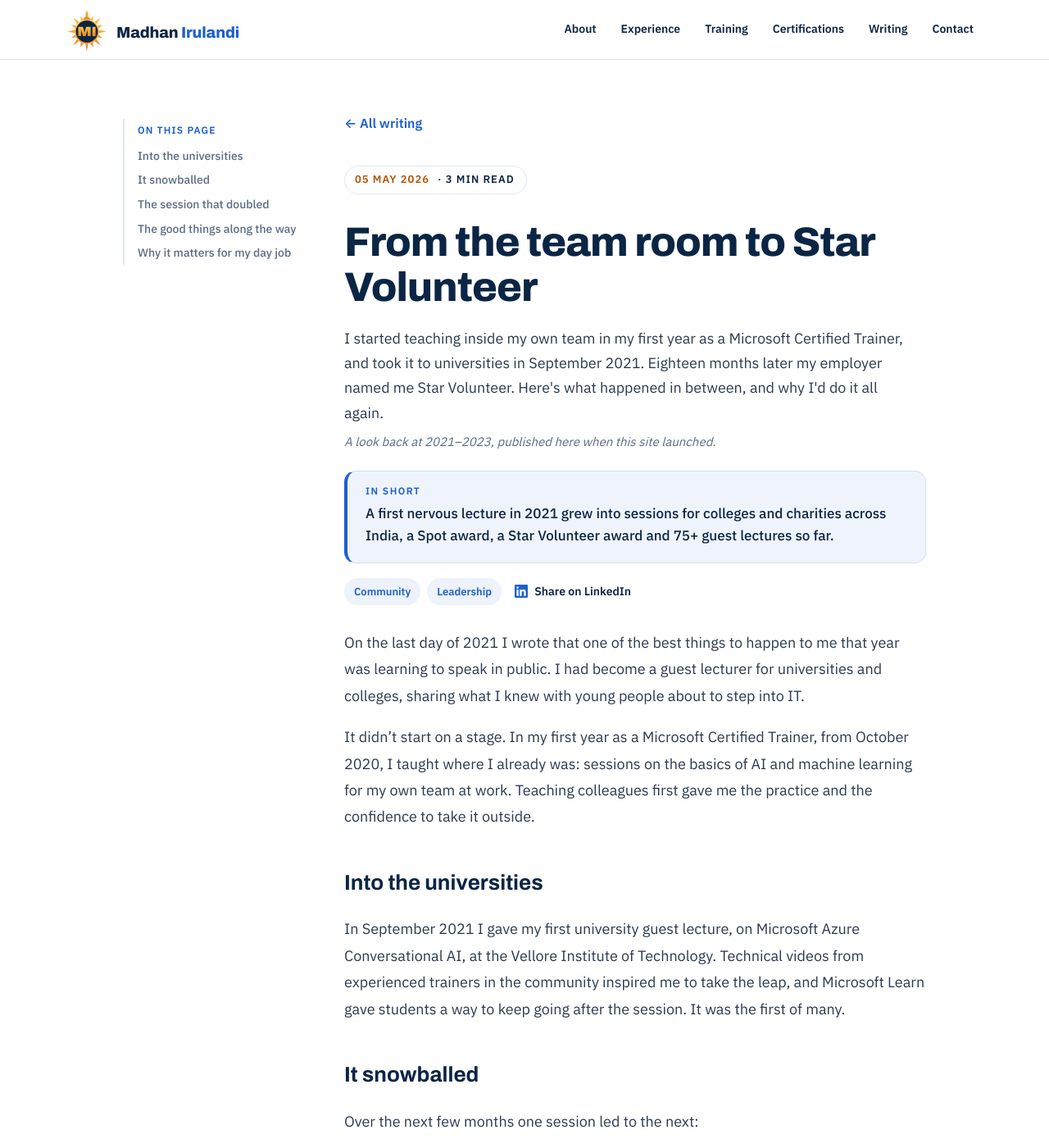
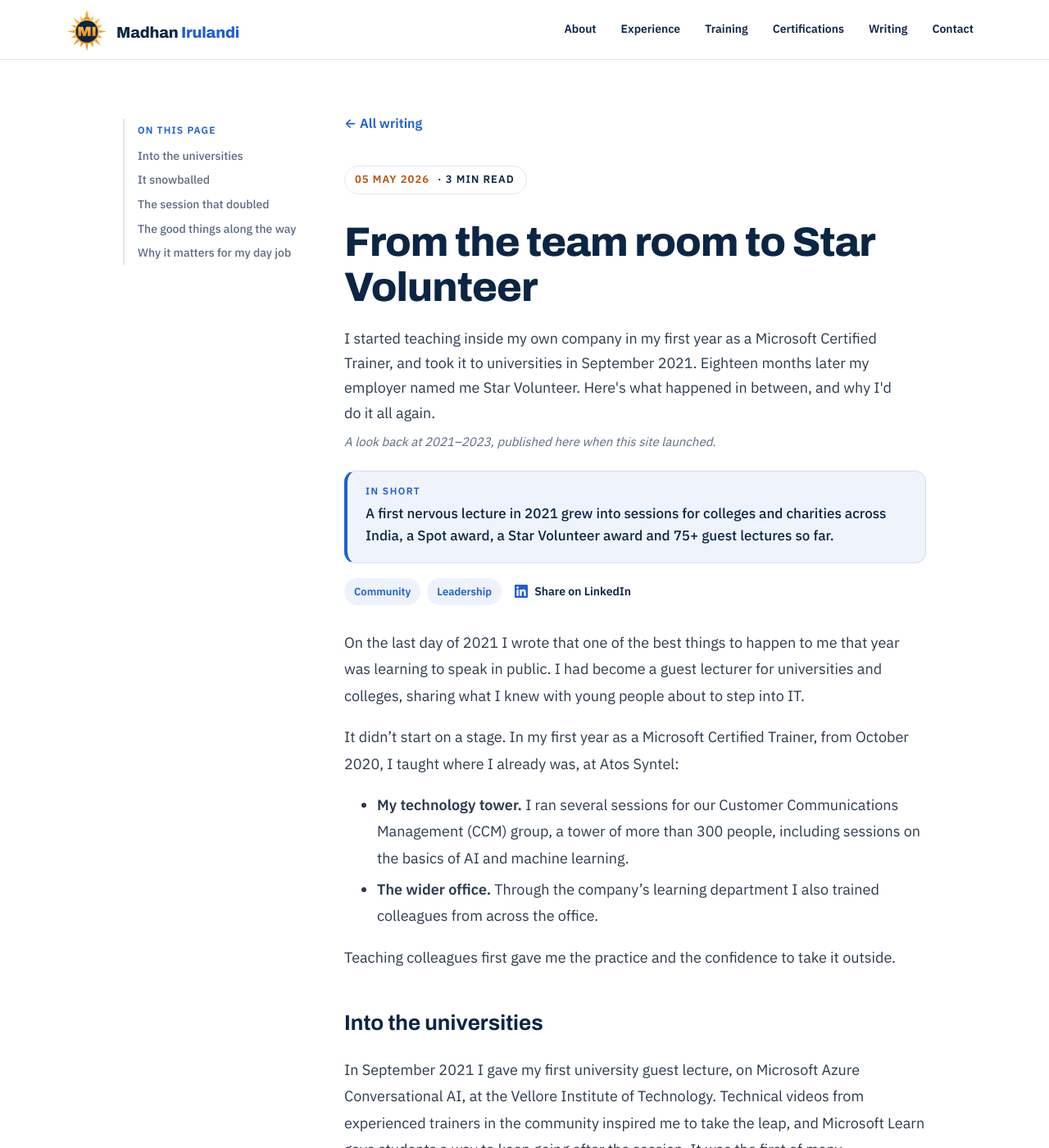
Before and after one commit to Madhan-I/Madhan-I.github.io, a Jekyll site: the page built from _posts/2026-05-05-first-guest-lecture-to-star-volunteer.md, in a window 1280 px wide and 1400 px high. Shown: the whole window at 82% size. Built offline with Jekyll 4.4.1, drawn with Linux system fonts in a browser that asks for light colours; our own code applies the rules of GitHub Pages for plain Markdown files.

Commit message:
Blog: add CCM tower sessions and learning-department training in first MCT year.
Co-Authored-By: Claude Opus 5.5 <noreply@anthropic.com>
Claude-Session: https://claude.ai/code/session_01MFRrTt7LBDdX57m85KHNGp

```diff
--- a/_posts/2026-05-05-first-guest-lecture-to-star-volunteer.md
+++ b/_posts/2026-05-05-first-guest-lecture-to-star-volunteer.md
@@ -1,7 +1,7 @@
 ---
 title: "From the team room to Star Volunteer"
 teaser: "What eighteen months of teaching students gave back to me"
-summary: I started teaching inside my own team in my first year as a Microsoft Certified Trainer, and took it to universities in September 2021. Eighteen months later my employer named me Star Volunteer. Here's what happened in between, and why I'd do it all again.
+summary: I started teaching inside my own company in my first year as a Microsoft Certified Trainer, and took it to universities in September 2021. Eighteen months later my employer named me Star Volunteer. Here's what happened in between, and why I'd do it all again.
 retro: "A look back at 2021–2023, published here when this site launched."
 outcome: "A first nervous lecture in 2021 grew into sessions for colleges and charities across India, a Spot award, a Star Volunteer award and 75+ guest lectures so far."
 hashtags: [GuestLecture, CSR, Volunteering, PublicSpeaking, CloudTraining]
@@ -12,7 +12,12 @@ tags: [Community, Leadership]
 
 On the last day of 2021 I wrote that one of the best things to happen to me that year was learning to speak in public. I had become a guest lecturer for universities and colleges, sharing what I knew with young people about to step into IT.
 
-It didn't start on a stage. In my first year as a Microsoft Certified Trainer, from October 2020, I taught where I already was: sessions on the basics of AI and machine learning for my own team at work. Teaching colleagues first gave me the practice and the confidence to take it outside.
+It didn't start on a stage. In my first year as a Microsoft Certified Trainer, from October 2020, I taught where I already was, at Atos Syntel:
+
+- **My technology tower.** I ran several sessions for our Customer Communications Management (CCM) group, a tower of more than 300 people, including sessions on the basics of AI and machine learning.
+- **The wider office.** Through the company's learning department I also trained colleagues from across the office.
+
+Teaching colleagues first gave me the practice and the confidence to take it outside.
 
 ## Into the universities
 
```
Also changed, not shown: _posts/2026-03-24-how-the-pandemic-made-me-a-trainer.md (+1 -1 lines).
